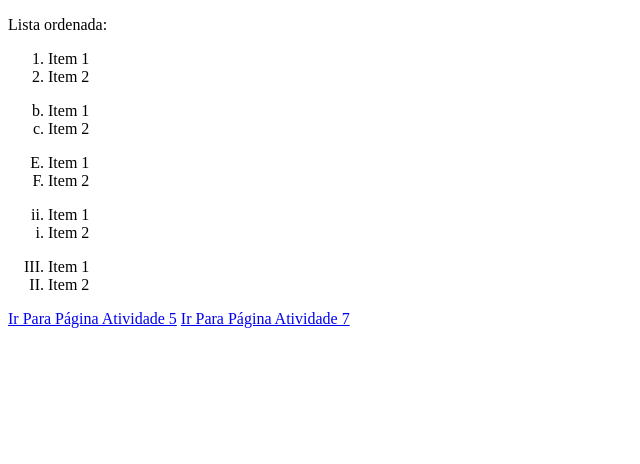
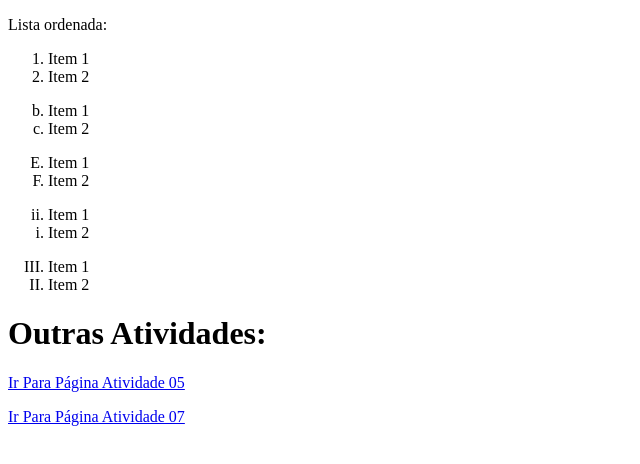
Before and after one commit to ArthurTrindade09/Web1_atividade6, a plain HTML site: page index.html in a window 1280 px wide. Shown: the whole page, without its empty margins (0-640 px from the left). Drawn offline with Linux system fonts and the light colour scheme.

Commit message:
Modify footer with heading and updated links
Updated footer to include a heading and changed link text for clarity.

```diff
--- a/index.html
+++ b/index.html
@@ -31,7 +31,8 @@
         </ol>
     </body>
     <footer>
-        <a href="https://arthurtrindade09.github.io/Web1_atividade5/">Ir Para Página Atividade 5</a>
-        <a href="https://arthurtrindade09.github.io/Web1_atividade7/">Ir Para Página Atividade 7</a>
+        <h1>Outras Atividades:</h1>
+        <p><a href="https://arthurtrindade09.github.io/Web1_atividade5/">Ir Para Página Atividade 05</a></p>
+        <p><a href="https://arthurtrindade09.github.io/Web1_atividade7/">Ir Para Página Atividade 07</a></p>
     </footer>
 </html>
```
